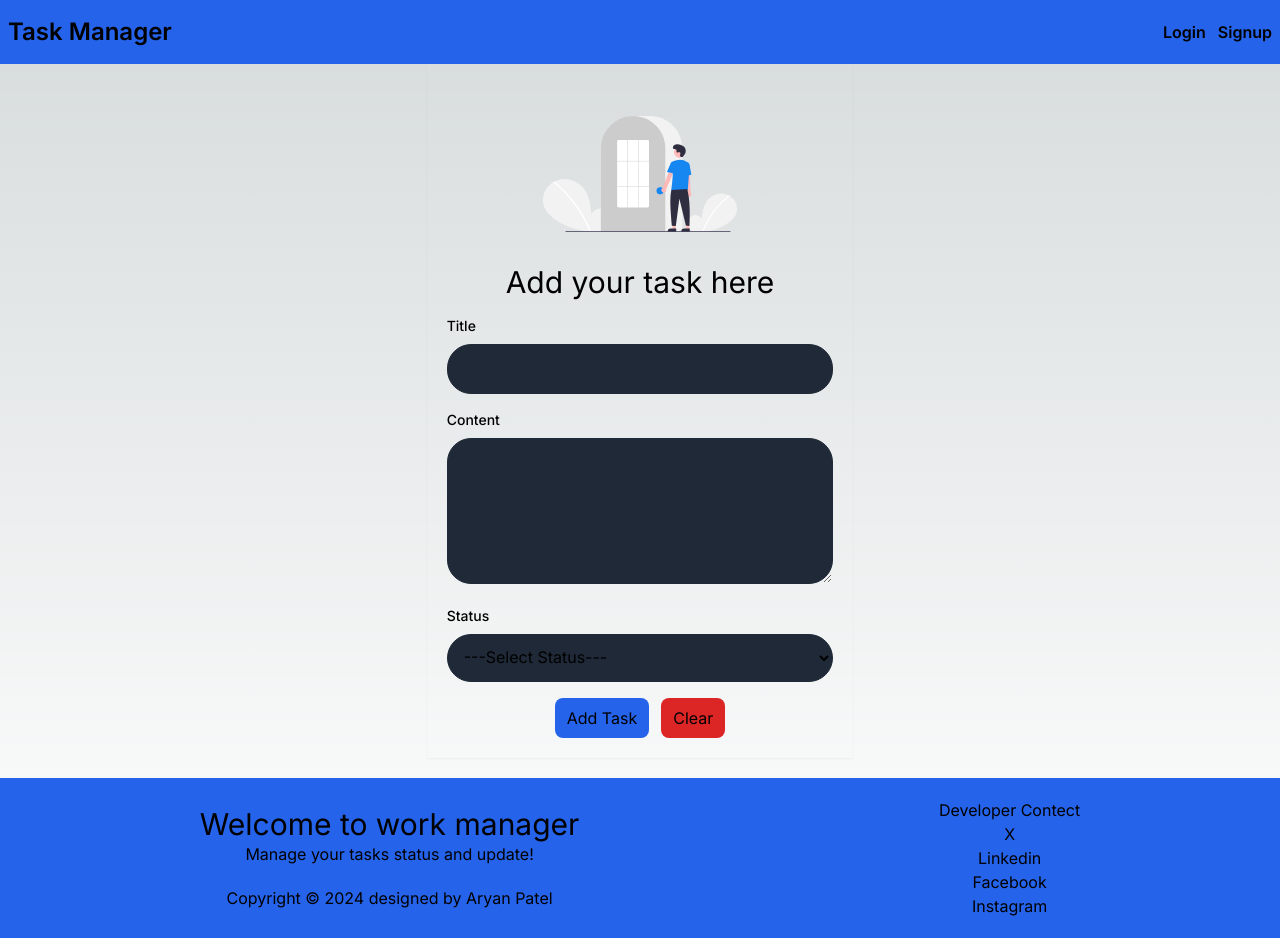
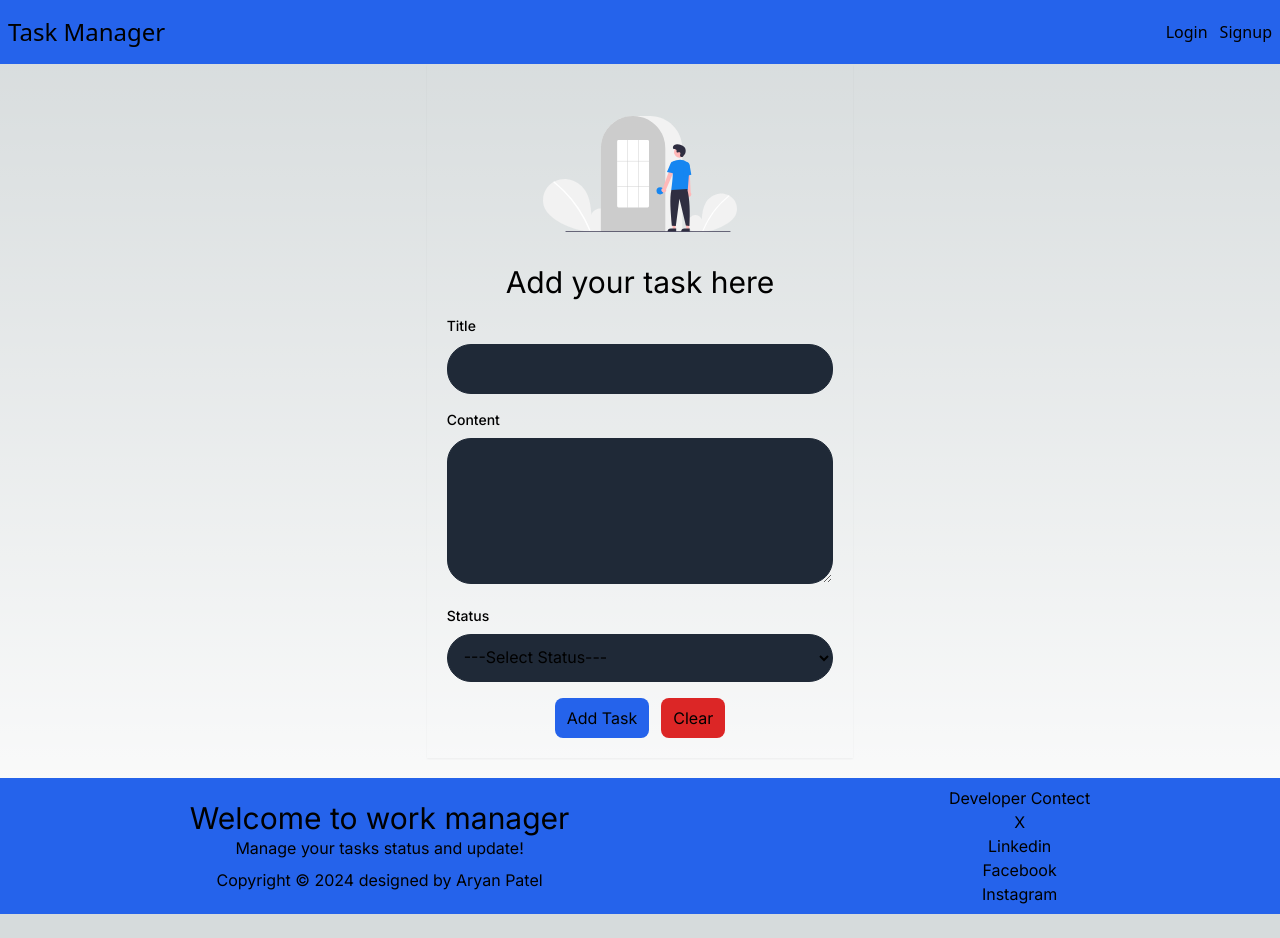
Before and after one commit to aryanpatel077/full-stack-work-manager-2, a Next.js app: page /add-task in a window 1280 px wide. After the commit the page ends 914 px from the top, so only its background shows below. Built offline with nearby package versions, Linux system fonts and the light colour scheme; no server answers.

Commit message:
FIx navbar

```diff
--- a/src/app/add-task/AddTask.jsx
+++ b/src/app/add-task/AddTask.jsx
@@ -13,7 +13,7 @@ const AddTask = () => {
     content: "",
     status: "none",
     // temp solution
-    userId: "659aebe6d31a36fc016ac5ac",
+    userId: "",
   });
 
   const handleAddTask = async (event) => {
--- a/src/components/CustomNavbar.jsx
+++ b/src/components/CustomNavbar.jsx
@@ -26,12 +26,12 @@ const CustomNavbar = () => {
   return (
     <nav className="bg-blue-600 h-16 py-2 px-2 flex justify-between items-center">
       <div className="brand">
-        <h1 className="text-2xl font-semibold">
+        <h1 className="text-2xl font-sans">
           <a href="/">Task Manager</a>
         </h1>
       </div>
       <div>
-        <ul className="flex space-x-4">
+        <ul className="flex space-x-4 font-sans">
           {context.user && (
             <>
               <li>
@@ -53,16 +53,18 @@ const CustomNavbar = () => {
           )}
         </ul>
       </div>
-      <div>
-        <ul className="flex space-x-3 font-semibold">
+      <div className="font-sm font-sans">
+        <ul className="flex space-x-3 ">
           {context.user && (
             <>
-              <li>
-                <Link href={"#!"}>{context.user.name}</Link>
-              </li>
-              <li>
-                <button onClick={doLogout}>Logout</button>
-              </li>
+              <div className="flex">
+                <li>
+                  <Link href={"#!"}>{context.user.name}</Link>
+                </li>
+                <li className="flex items-center">
+                  <button onClick={doLogout}>Logout</button>
+                </li>
+              </div>
             </>
           )}
 
--- a/src/components/Footer.jsx
+++ b/src/components/Footer.jsx
@@ -3,16 +3,16 @@ import React from "react";
 
 const Footer = () => {
   return (
-    <footer className="h-40 bg-blue-600 mt-5">
-      <div className="flex p-5 justify-around">
+    <footer className="h-42 bg-blue-600 mt-5">
+      <div className="flex py-2 justify-around">
         <div className="text-center flex flex-col justify-center">
           <div>
             <h1 className="text-3xl">Welcome to work manager</h1>
-            <p>
+            <p className="font-sm">
               Manage your tasks status and update!
             </p>
           </div>
-          <div className="mt-5">Copyright © 2024 designed by Aryan Patel</div>
+          <div className="mt-2 font-sm">Copyright © 2024 designed by Aryan Patel</div>
 
         </div>
         <div className="text-center">
```
Also changed, not shown: src/middleware.js (+11 -11 lines).
